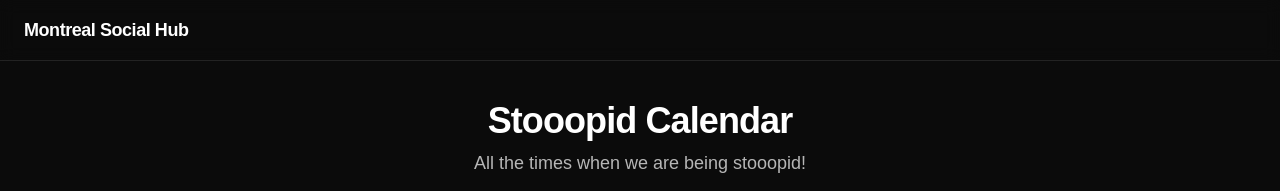
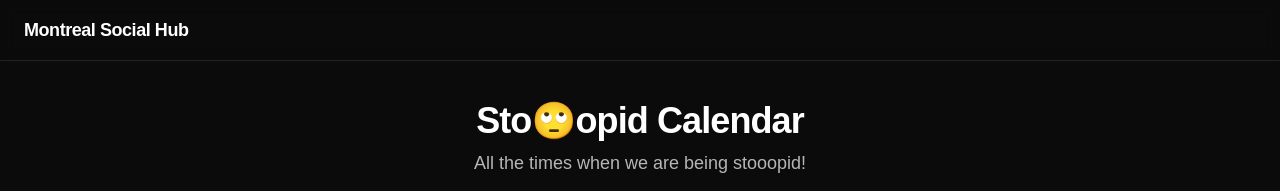
Before and after one commit to rain-jar/stooopidsocial, a Next.js app: page / in a window 1280 px wide. Shown: the top 191 px of the page. Built offline with nearby package versions, Linux system fonts and the light colour scheme.

Commit message:
page design tweaks

```diff
--- a/app/page.tsx
+++ b/app/page.tsx
@@ -8,7 +8,7 @@ export default function Home() {
       <main className="pt-10">
         <section className="mx-auto w-full max-w-[1400px] px-6 text-center">
         <h1 className="text-3xl md:text-4xl font-bold tracking-tight">
-          Stooopid Calendar
+          Sto🙄opid Calendar
         </h1>
 
         <p className="mx-auto mt-2 max-w-xl text-xl md:text-lg text-white/70">
```
